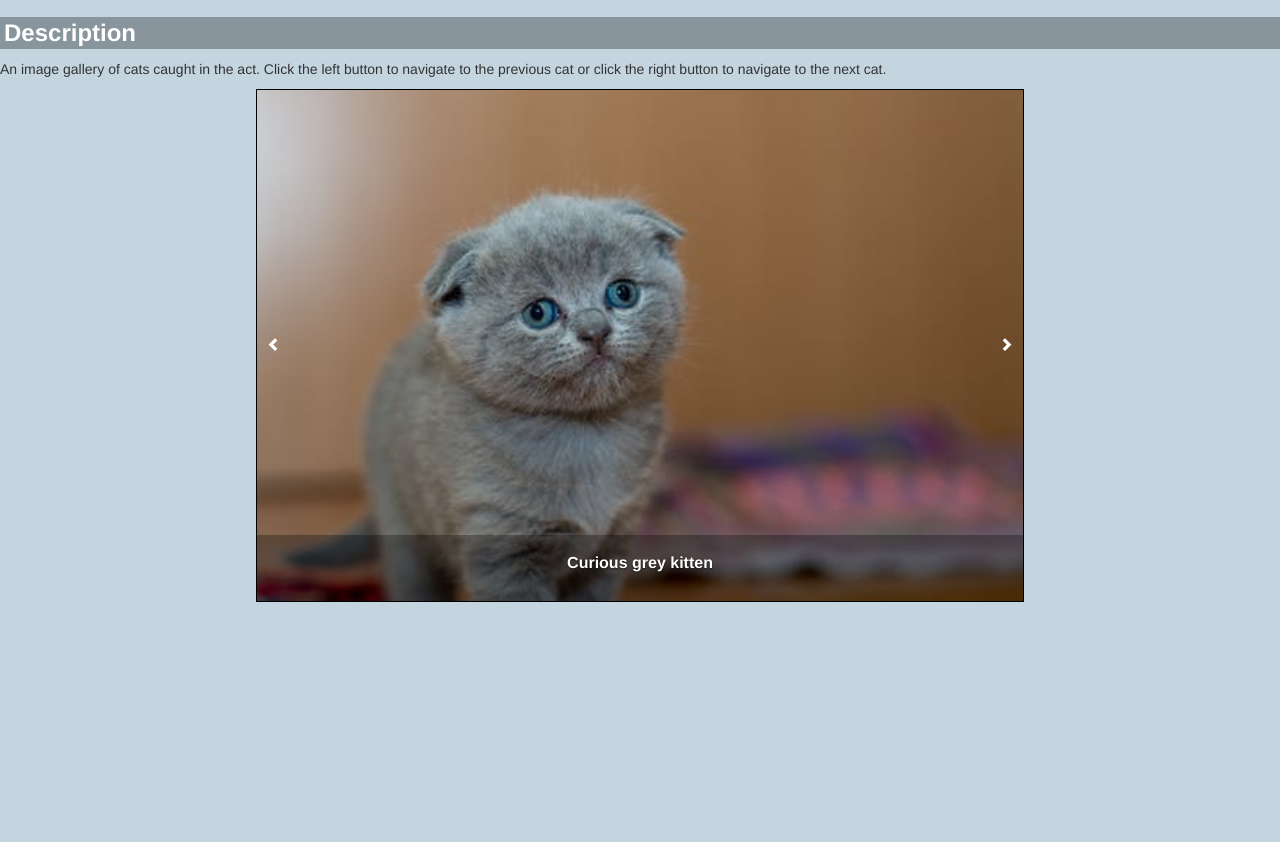
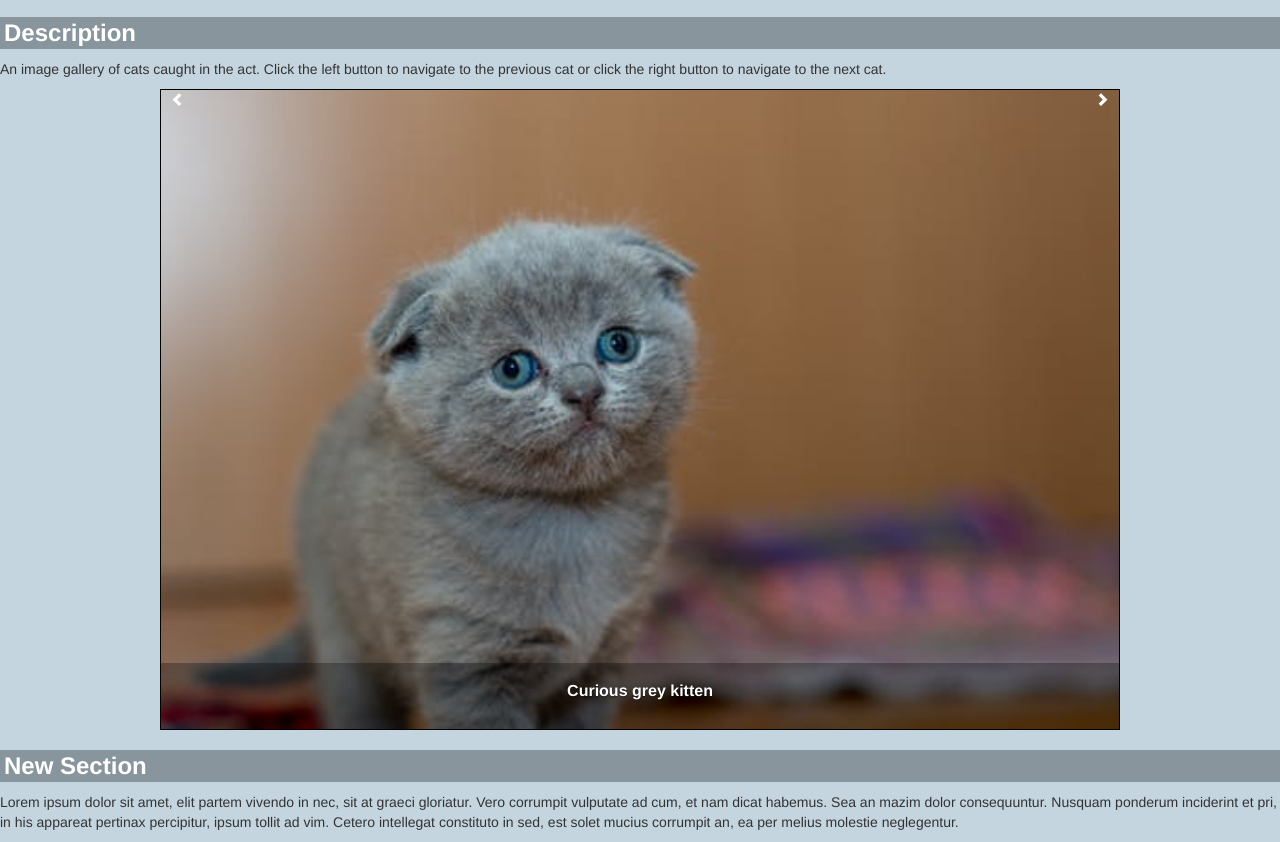
Before and after one commit to soomingjin/photocarousel, a plain HTML site: page index.html in a window 1280 px wide. Shown: the part 119-961 px from the top of the page. Before the commit the page ends 800 px from the top, so only its background shows below. Drawn offline with nearby package versions, Linux system fonts and the light colour scheme.

Commit message:
fix auto scrolling when button is clicked, problem appears when the button height is 100%, which is not fixed. I needed to fix the height of the button in js, unsure of any other alternatives

```diff
--- a/css/style.css
+++ b/css/style.css
@@ -50,14 +50,13 @@ h2 {
 }
 
 .image-container {
-  position: absolute;
+  position: relative;
   right: 0;
   left: 0;
 
-  max-width: 60%;
+  max-width: 75%;
   margin-right: auto;
   margin-left: auto;
-
   border: 1px double black
 }
 
@@ -84,10 +83,7 @@ h2 {
 
   z-index: 10;
 
-  float: left;
-
   width: 25%;
-  height:100%;
   padding: 0;
 
   cursor: pointer;
@@ -114,21 +110,10 @@ h2 {
 
   text-align: left;
 }
-.carousell-button:hover{
+
+.carousell-button:hover {
   color: white;
-}
-.carousell-button.left:hover {
-  background: -webkit-linear-gradient(90deg, rgba(0, 0, 0, 0.2), rgba(0, 0, 0, 0)); /* Safari 5.1 to 6.0 */
-  background: -o-linear-gradient(90deg, rgba(0, 0, 0, 0.2), rgba(0, 0, 0, 0)); /* Opera 11.1 to 12.0 */
-  background: -moz-linear-gradient(90deg, rgba(0, 0, 0, 0.2), rgba(0, 0, 0, 0)); /* Firefox 3.6 to 15 */
-  background: linear-gradient(90deg, rgba(0, 0, 0, 0.2), rgba(0, 0, 0, 0)); /* Standard syntax */
-}
-
-.carousell-button.right:hover {
-  background: -webkit-linear-gradient(-90deg, rgba(0, 0, 0, 0.2), rgba(0, 0, 0, 0)); /* Safari 5.1 to 6.0 */
-  background: -o-linear-gradient(-90deg, rgba(0, 0, 0, 0.2), rgba(0, 0, 0, 0)); /* Opera 11.1 to 12.0 */
-  background: -moz-linear-gradient(-90deg, rgba(0, 0, 0, 0.2), rgba(0, 0, 0, 0)); /* Firefox 3.6 to 15 */
-  background: linear-gradient(-90deg, rgba(0, 0, 0, 0.2), rgba(0, 0, 0, 0)); /* Standard syntax */
+  background-color: rgba(0, 0, 0, 0.1);
 }
 
 .carousell-button:focus {
--- a/index.html
+++ b/index.html
@@ -45,6 +45,17 @@
       <div class='carousel-caption'>Caption for cate</div>
     </div>
   </div>
+  <div>
+    <h2>New Section</h2>
+    <p>
+      Lorem ipsum dolor sit amet, elit partem vivendo in nec,
+      sit at graeci gloriatur. Vero corrumpit vulputate ad cum,
+      et nam dicat habemus. Sea an mazim dolor consequuntur.
+      Nusquam ponderum inciderint et pri, in his appareat pertinax percipitur,
+      ipsum tollit ad vim. Cetero intellegat constituto in sed,
+      est solet mucius corrumpit an, ea per melius molestie neglegentur.
+    </p>
+  </div>
 </body>
 
 </html>
--- a/js/script.js
+++ b/js/script.js
@@ -1,4 +1,4 @@
-$(function() {
+$(() => {
   // image array to store all the properties of the cat images, namely the path
   // and the caption.
   const images = [{
@@ -73,15 +73,18 @@ $(function() {
       .hide({
         effect: "fade",
         duration: 100,
-        complete: function() {
+        complete: () => {
           $img.attr("src", nextSource);
           $caption.text(images[index].caption);
+          // dictate the height of the button to be the same aas the image
+          $('.carousell-button').height($img.height());
         }
       })
       .show({
         effect: "fade",
         duration: 100
       });
+
     return;
   }
 
```
